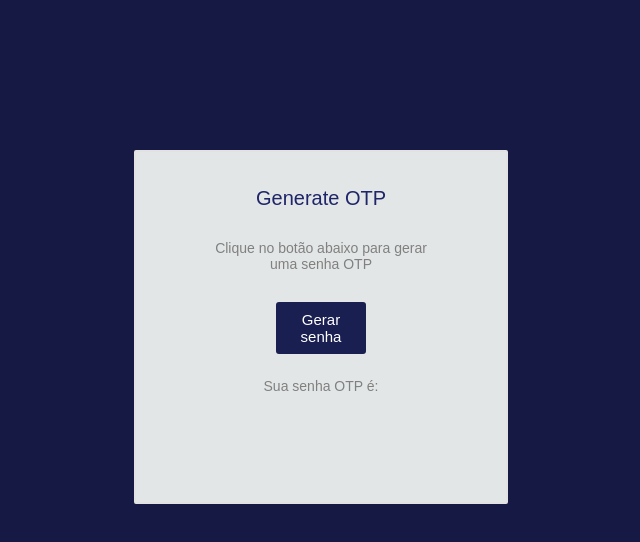
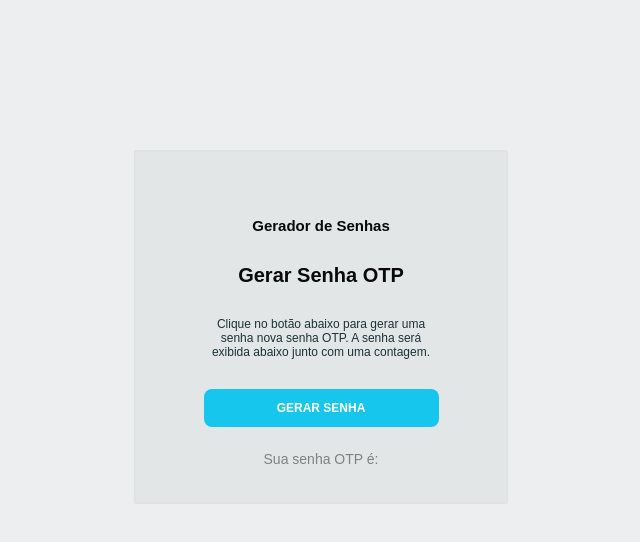
Before and after one commit to apaulineoliveira/gerador-de-senha-otp, a plain HTML site: page index.html in a window 1280 px wide. Shown: the whole page, without its empty margins (319-959 px from the left). Drawn offline with Linux system fonts and the light colour scheme.

Commit message:
Feature (Refatora layout da aplicação)

```diff
--- a/index.html
+++ b/index.html
@@ -5,16 +5,19 @@
     <meta http-equiv="X-UA-Compatible" content="IE=edge">
     <meta name="viewport" content="width=device-width, initial-scale=1.0">
     <title>Gerador de senha OTP</title>
-    <link rel="stylesheet" href="style.css">
+    <link rel="stylesheet" href="src/style.css">
 </head>
 <body>
    <div class="container">
-        <h1>Generate OTP</h1>
-        <p>Clique no botão abaixo para gerar uma senha OTP</p>
-        <button type="text" onclick="generateOTP()">Gerar senha</button>
+        <p id="titulo">Gerador de Senhas</p>
+        <h1 id="titulo_principal">Gerar Senha OTP</h1>
+        <p>Clique no botão abaixo para gerar uma senha nova senha OTP. A senha será exibida abaixo junto com uma contagem.</p>
+
+        <div>
+        <button type="text" onclick="generateOTP()">GERAR SENHA</button></div>
         <h3>Sua senha OTP é: <br> <span></span></h3>
         <p id="countdown"></p>
    </div>
-<script src="script.js"></script>
+<script src="src/script.js"></script>
 </body>
 </html>
--- a/src/style.css
+++ b/src/style.css
@@ -3,20 +3,30 @@
     padding: 0;
 }
 body {
-    background-color: rgb(21, 25, 68);
+    background-color: #EDEEF0;
 }
-.container h1 {
+#titulo {
     font-family: sans-serif;
-    font-weight: 400;
+    font-weight: bold;
+    font-size: 15px;
+    text-align: center;
+    color:rgb(9, 9, 9);
+}
+
+#titulo_principal {
+    font-family: sans-serif;
+    font-weight: bold;
     font-size: 20px;
     text-align: center;
-    color:rgb(30, 37, 105);
+    color:rgb(9, 9, 9);
 }
+
 .container p {
     margin: 30px;
     font-family: sans-serif;
-    font-size: 14px;
+    font-size: 12px;
     text-align: center;
+    color: #193238;
 }
 .container {
     max-width: 300px;
@@ -28,21 +38,28 @@ body {
     border-radius: 2px;
     color: gray;
 }
+
 .container button {
-   width: 90px;
     margin: 0 auto;
-   padding: 3%;
-   background: rgb(26, 31, 82);
+    font-weight: bold;
+    padding: 4%;
+    background: #17C6ED;
     border: none;
     border-radius: 3px;
-   font-size: 15px;
+    font-size: 12px;
     color: #fff;
     cursor: pointer;
     display: flex;
     align-content: center;
+    justify-content: center;
+    width: 235px;
+    border-radius: 8px;
 }
+
+
+
 .container button:hover {
-    background:  #22477a;
+    background:  #14a8c9;
 }
 .container h3 {
     color: gray;
```
Lines whose indentation alone changed are shown as unchanged.
